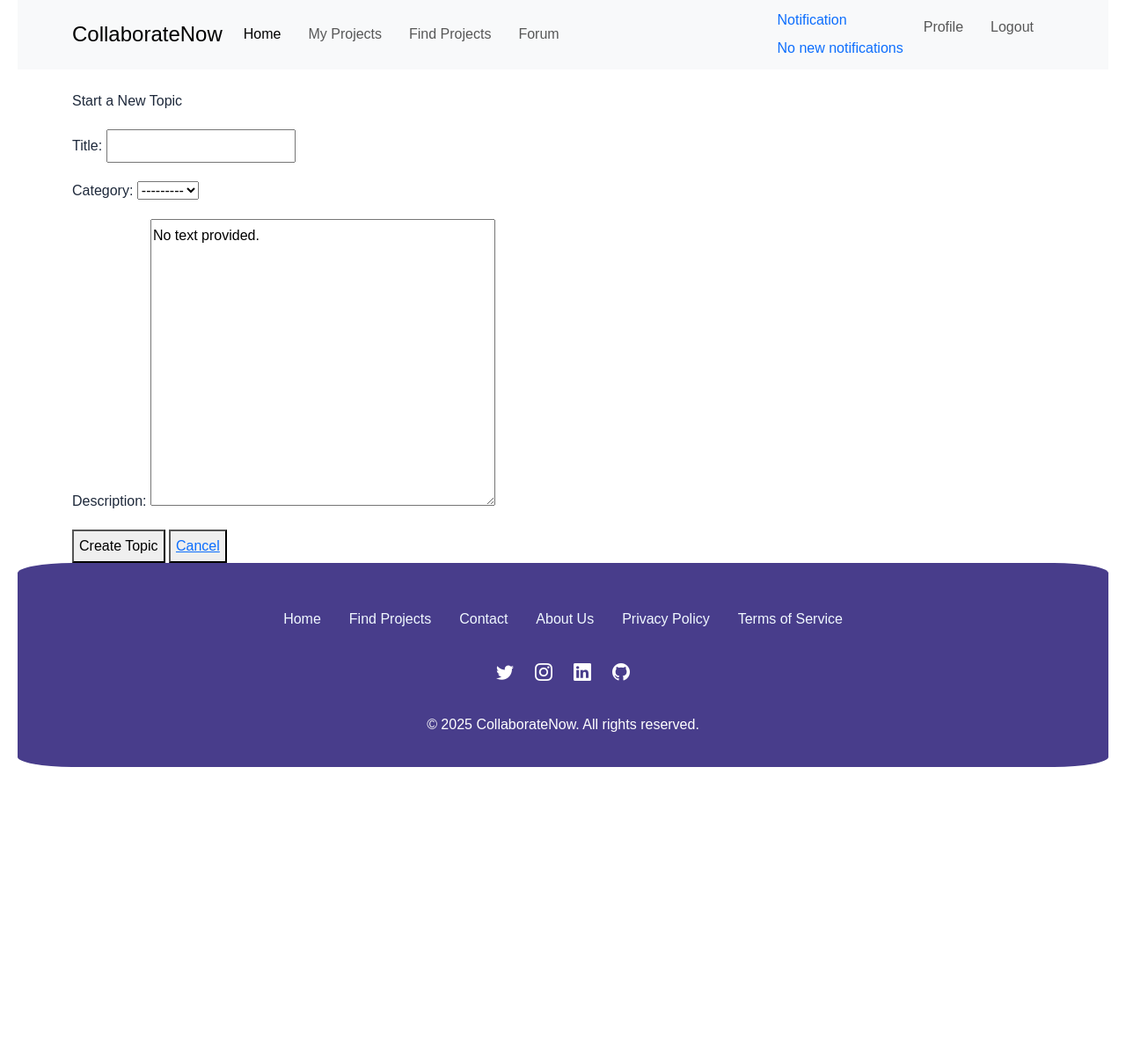
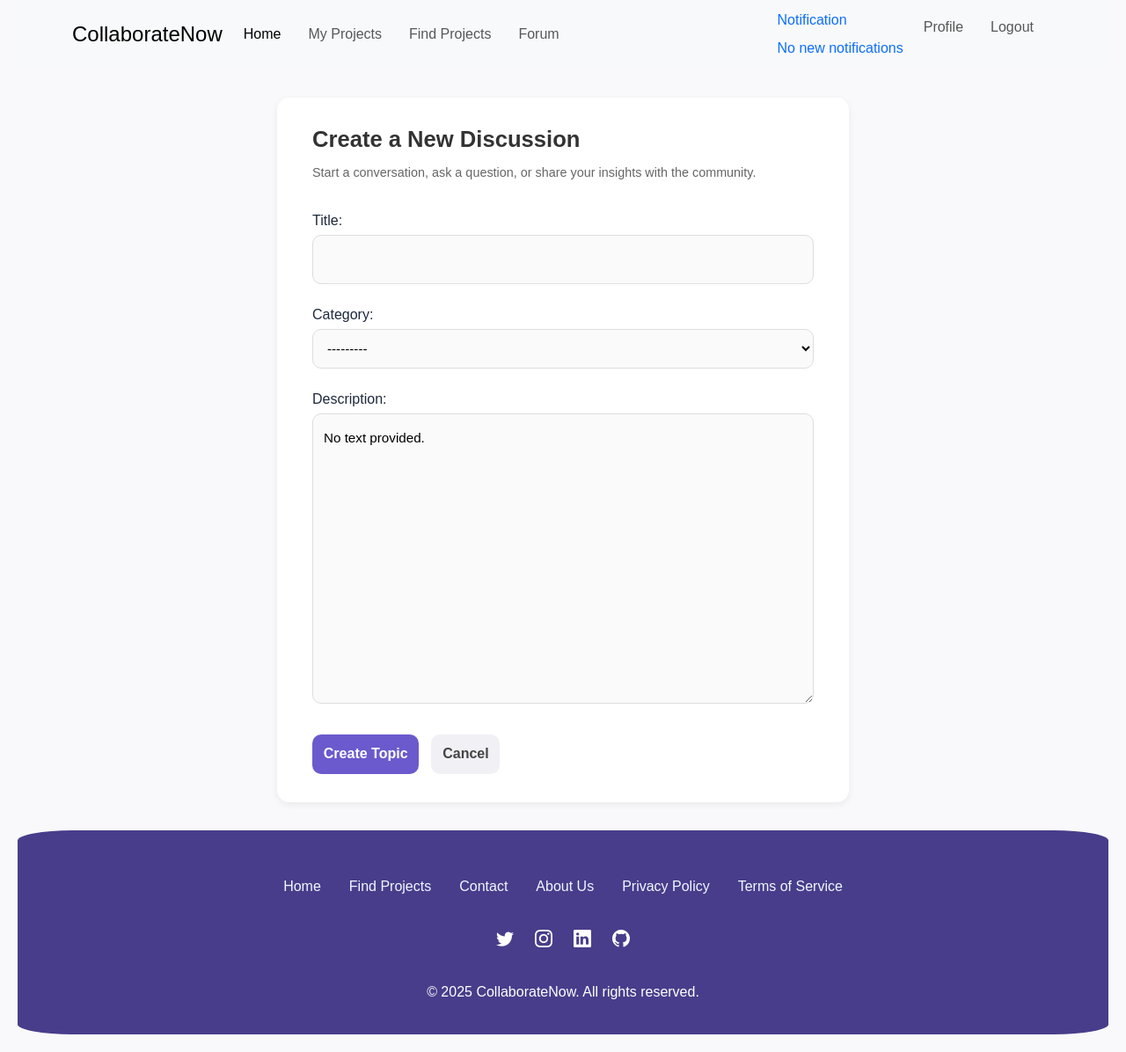
Before and after one commit to tomi3-11/CollaborateNow, a Django app: page /forum/forum/create_topic in a window 1280 px wide. Shown: the part 21-1217 px from the top of the page at 88% size. Before the commit the page ends 893 px from the top, so only its background shows below. Run offline with Django 5.2, Linux system fonts and the light colour scheme; the visitor is signed in with stand-in values (Sample User, id 1); data that the repository does not hold is empty.

Commit message:
Update the forum style for creating new topic

```diff
--- a/forum/templates/forum/create_topic.html
+++ b/forum/templates/forum/create_topic.html
@@ -4,12 +4,117 @@
     Start a New Topic - CollaborateNow
 {% endblock %}
 
+{% block style %}
+
+<style>
+
+    body {
+        background: #f9f9fb;
+        font-family: "Inter", sans-serif;
+    }
+
+    .create-container {
+        max-width: 650px;
+        margin: 2rem auto;
+        background: #fff;
+        padding: 2rem 2.5rem;
+        border-radius: 14px;
+        box-shadow: 0 3px 8px rgba(0,0,0,0.06);
+    }
+
+    .create-title {
+        font-size: 1.6rem;
+        font-weight: 700;
+        margin-bottom: .5rem;
+        color: #333;
+    }
+
+    .subtitle {
+        font-size: .9rem;
+        color: #666;
+        margin-bottom: 1.5rem;
+    }
+
+    /* Form styling */
+    .create-container form p {
+        margin-bottom: 1.2rem;
+    }
+
+    .create-container input,
+    .create-container select,
+    .create-container textarea {
+        width: 100%;
+        padding: 0.75rem;
+        border-radius: 10px;
+        border: 1px solid #ddd;
+        font-size: .95rem;
+        outline: none;
+        background: #fafafa;
+        transition: all .2s;
+    }
+
+    .create-container input:focus,
+    .create-container textarea:focus,
+    .create-container select:focus {
+        border-color: #6a5acd;
+        background: #fff;
+        box-shadow: 0 0 0 3px rgba(106, 90, 205, 0.15);
+    }
+
+    /* Buttons */
+    .btn-submit {
+        background: #6a5acd;
+        color: #fff;
+        padding: 0.4rem 0.8rem;
+        border: none;
+        border-radius: 10px;
+        font-weight: 600;
+        transition: 0.2s ease;
+    }
+    .btn-submit:hover {
+        background: #5a4cc1;
+    }
+
+    .btn-cancel {
+        background: #f1f1f5;
+        color: #444;
+        padding: 0.4rem 0.8rem;
+        border-radius: 10px;
+        font-weight: 600;
+        text-decoration: none;
+        margin-left: .6rem;
+        transition: 0.2s ease;
+        display: inline-block;
+    }
+    .btn-cancel:hover {
+        background: #e4e4eb;
+        color: #222;
+        text-decoration: none;
+    }
+
+    .button-row {
+        margin-top: 1.5rem;
+    }
+
+</style>
+
+{% endblock %}
+
 {% block content %}
-    <p>Start a New Topic</p>
+<div class="create-container">
+
+    <h2 class="create-title">Create a New Discussion</h2>
+    <p class="subtitle">Start a conversation, ask a question, or share your insights with the community.</p>
+
     <form method="post">
         {% csrf_token %}
         {{ form.as_p }}
-        <button type="submit">Create Topic</button>
-        <button><a href="{% url 'forum:forum_topic_list' %}">Cancel</a></button>
+
+        <div class="button-row">
+            <button type="submit" class="btn-submit">Create Topic</button>
+            <a href="{% url 'forum:forum_topic_list' %}" class="btn-cancel">Cancel</a>
+        </div>
     </form>
+
+</div>
 {% endblock %}
```
